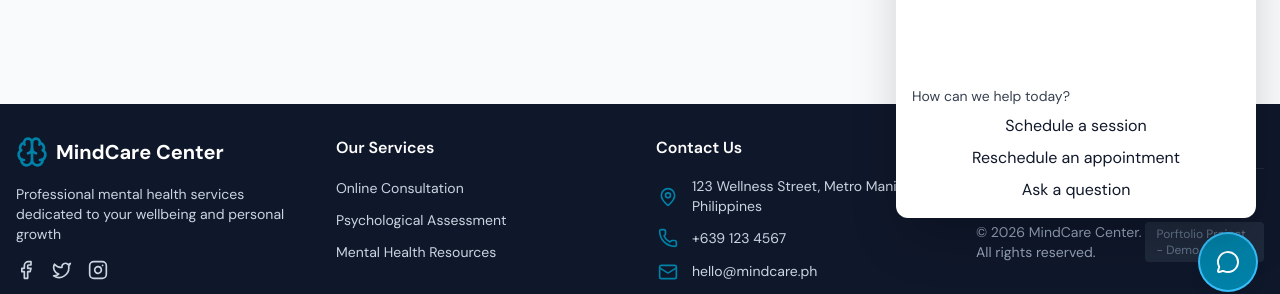
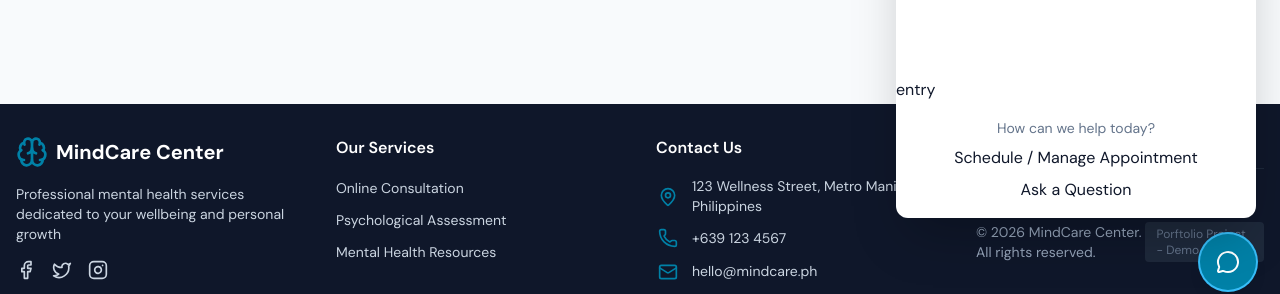
Before and after one commit to nathsycode/psych-services-center, a React (Vite) app in the folder client/: page /contact in a window 1280 px wide. Both pictures are taken after a click on the button "Open Chat". Shown: the part 486-780 px from the top of the page. Built offline with nearby package versions, Linux system fonts and the light colour scheme; no server answers.

Commit message:
done: initial prompts | wip: sub prompts

```diff
--- a/client/src/components/chat/ChatWidget.jsx
+++ b/client/src/components/chat/ChatWidget.jsx
@@ -1,9 +1,51 @@
-import { useState, useEffect, useRef } from 'react';
-import { v4 as uuid } from 'uuid';
-import { MessageCircle, X, Send } from 'lucide-react';
-import { sendChatMessage } from '../../lib/chatApi';
+import { useState, useEffect, useRef } from "react";
+import { v4 as uuid } from "uuid";
+import { MessageCircle, X, Send, Undo2 } from "lucide-react";
+import { sendChatMessage } from "../../lib/chatApi";
 
 const STORAGE_KEY = "chat_widget_state";
+
+const entryActions = [
+  {
+    action: "appointment",
+    desc: "Schedule / Manage Appointment",
+    userMsg: "Can you help me schedule / manage an appointment?",
+    botMsg: "Sure! How would you like me to help?",
+    subactions: [
+      {
+        sub: "schedule",
+        subDesc: "Schedule",
+        userMsg: "I would like to schedule an appointment",
+        botMsg:
+          "Absolutely -- Are you looking for an online consultation or an in-person assessment?",
+      },
+      {
+        sub: "cancel",
+        subDesc: "Cancel",
+        userMsg: "I would like to cancel an upcoming appointment",
+        botMsg:
+          "Sorry to hear that. To proceed, kindly confirm your full name and email address.",
+      },
+      {
+        sub: "reschedule",
+        subDesc: "Reschedule",
+        userMsg: "I would like to reschedule an existing appointment",
+        botMsg:
+          "I'd love to assist -- To proceed, please provide your full name, email address and your preferred date and time for the new schedule.",
+      },
+    ],
+  },
+  {
+    action: "question",
+    desc: "Ask a Question",
+    subactions: [
+      { sub: "services", subDesc: "Our Services" },
+      { sub: "contact", subDesc: "Our Contact Information" },
+      { sub: "pricing", subDesc: "Our Pricing / Costs" },
+      { sub: "others", subDesc: "Other information" },
+    ],
+  },
+];
 
 function loadState() {
   try {
@@ -29,15 +71,9 @@ export default function ChatWidget() {
   const [context, setContext] = useState("");
   const [lastIntent, setLastIntent] = useState(null);
 
-  console.log(import.meta.env.VITE_CHAT_API_URL); // TODO: Delete this
+  const [sessionId] = useState(stored?.sessionId || crypto.randomUUID());
 
-  const [sessionId] = useState(
-    stored?.sessionId || crypto.randomUUID()
-  );
-
-  const [hasGreeted, setHasGreeted] = useState(
-    stored?.hasGreeted || false
-  )
+  const [hasGreeted, setHasGreeted] = useState(stored?.hasGreeted || false);
 
   useEffect(() => {
     saveState({
@@ -86,13 +122,13 @@ export default function ChatWidget() {
         })),
         page: window.location.pathname,
         context: context,
-      })
+      });
 
       const botMsg = {
         id: crypto.randomUUID(),
-        role: 'assistant',
+        role: "assistant",
         content: data.reply,
-        timestamp: Date.now()
+        timestamp: Date.now(),
       };
 
       setMessages((m) => [...m, botMsg]);
@@ -100,11 +136,11 @@ export default function ChatWidget() {
       console.log("AI Intent", data.intent);
       setLastIntent(data.intent);
     } catch (err) {
-      console.error('Chat Error:', err);
+      console.error("Chat Error:", err);
     }
 
     setIsTyping(false);
-  }
+  };
 
   useEffect(() => {
     const handler = (e) => {
@@ -123,16 +159,17 @@ export default function ChatWidget() {
       <button
         onClick={() => {
           if (isOpen) {
-            setIsOpen(false)
+            setIsOpen(false);
           } else {
-            setIsOpen(true)
+            setIsOpen(true);
             initialGreet();
           }
         }}
         aria-label="Open Chat"
-        className="fixed bottom-6 right-6 rounded-full bg-primary p-4 text-white shadow-lg hover:bg-primary/90 focus:outline-none focus:ring-2 focus:ring-sky-400">
+        className="fixed bottom-6 right-6 rounded-full bg-primary p-4 text-white shadow-lg hover:bg-primary/90 focus:outline-none focus:ring-2 focus:ring-sky-400"
+      >
         <MessageCircle className="h-6 w-6" />
-      </button >
+      </button>
 
       {isOpen && (
         <div
@@ -142,37 +179,88 @@ export default function ChatWidget() {
         >
           <ChatHeader onClose={() => setIsOpen(false)} />
           <ChatMessages messages={messages} isTyping={isTyping} />
+          <p>{mode}</p>
           {mode === "entry" && (
             <EntryActions
               onSelect={(choice) => {
-                if (choice === 'question') {
-                  setMode("question_type");
-                } else {
-                  console.log('testing for now');
-                  // handleDirectionAction(choice);
+                const entryAction = entryActions.filter(
+                  (i) => i.action === choice,
+                )[0];
+
+                if (entryAction) {
+                  setMode(entryAction.action);
+
+                  if (entryAction.userMsg) {
+                    const userInput = {
+                      id: crypto.randomUUID(),
+                      role: "user",
+                      content: `${entryAction.userMsg}`,
+                      timestamp: Date.now(),
+                    };
+
+                    const botInput = {
+                      id: crypto.randomUUID(),
+                      role: "assistant",
+                      content: `${entryAction.botMsg}`,
+                      timestamp: Date.now(),
+                    };
+
+                    setMessages((m) => [...m, userInput, botInput]);
+                  }
                 }
               }}
             />
           )}
-          {mode === 'question_type' && (
-            <QuestionTypeAction
+          {(mode === "appointment" || mode === "question") && (
+            <SubActions
+              mode={mode}
               onSelect={(choice) => {
-                setContext({
-                  questionType: choice,
-                });
-                setMode('chat');
+                const subAction = entryActions
+                  .filter((ent) => ent.action === mode)[0]
+                  .subactions.filter((sub) => sub.sub === choice)[0];
+                console.log(subAction, choice);
+                if (subAction) {
+                  if (subAction.userMsg) {
+                    const userInput = {
+                      id: crypto.randomUUID(),
+                      role: "user",
+                      content: `${subAction.userMsg}`,
+                      timestamp: Date.now(),
+                    };
+
+                    setMessages((m) => [...m, userInput]);
+                  }
+
+                  if (subAction.botMsg) {
+                    const botInput = {
+                      id: crypto.randomUUID(),
+                      role: "assistant",
+                      content: `${subAction.botMsg}`,
+                      timestamp: Date.now(),
+                    };
+
+                    setMessages((m) => [...m, botInput]);
+                  }
+                  setMode("chat");
+                }
               }}
             />
           )}
           {/* <IntentActions intent={lastIntent} /> */}
+          {mode !== "chat" && mode !== "entry" && (
+            <ResetActions
+              onSelect={(choice) => {
+                setMode(choice);
+              }}
+            />
+          )}
           {mode === "chat" && (
             <ChatInput onSend={sendMessage} disabled={isTyping} />
           )}
         </div>
-      )
-      }
+      )}
     </>
-  )
+  );
 }
 
 function ChatHeader({ onClose }) {
@@ -190,7 +278,7 @@ function ChatHeader({ onClose }) {
         <X className="h-4 w-4" />
       </button>
     </div>
-  )
+  );
 }
 
 function ChatMessages({ messages, isTyping }) {
@@ -214,15 +302,16 @@ function ChatMessages({ messages, isTyping }) {
         <div ref={bottomRef} />
       </div>
     </div>
-  )
+  );
 }
 
 function MessageBubble({ message }) {
   const isUser = message.role === "user";
 
-  return (<>
+  return (
+    <>
       <div
-      className={`max-w-[85%] ${isUser ? 'ml-auto text-right' : 'text-left'}`}
+        className={`max-w-[85%] ${isUser ? "ml-auto text-right" : "text-left"}`}
       >
         <div className="mb-1 text-xs text-gray-500">
           {isUser ? "You" : "Support Assistant"} •{" "}
@@ -230,53 +319,25 @@ function MessageBubble({ message }) {
         </div>
 
         <div
-        className={`rounded-lg px-3 py-2 text-sm ${isUser
-          ? "bg-primary text-white"
-          : 'bg-gray-100 text-slate-900'
-          }`}>
+          className={`rounded-lg px-3 py-2 text-sm ${
+            isUser ? "bg-primary text-white" : "bg-gray-100 text-slate-900"
+          }`}
+        >
           {message.content}
         </div>
       </div>
-
-  </>)
+    </>
+  );
 }
 
 function formatTime(timestamp) {
   const date = new Date(timestamp);
   return date.toLocaleTimeString([], {
     hour: "2-digit",
-    minute: '2-digit',
+    minute: "2-digit",
   });
 }
 
-function IntentActions({ intent }) {
-  if (!intent || intent == "unknown") return null
-
-  return (
-    <div className="border-t bg-slate-50 px-4 py-3">
-      {intent === 'booking' && (
-        <button
-          className="w-full rounded-md bg-primary px-4 py-2 text-sm font-medium text-white hover:bg:primary/90"
-          onClick={() =>
-            console.log('Booking flow')
-          }
-        >
-          Book A Session
-        </button>
-      )
-      }
-      {
-        intent === 'reschedule' && (
-          <button
-            className="w-full rounded-md bg-primary px-4 py-2 text-sm font-medium text-white hover:bg:primary/90"
-          >
-            Reschedule Appointment
-          </button>
-        )
-      }
-    </div >
-  )
-}
 function ChatInput({ onSend, disabled }) {
   const [value, setValue] = useState("");
 
@@ -287,92 +348,70 @@ function ChatInput({ onSend, disabled }) {
 
     onSend(value.trim());
     setValue("");
-  }
+  };
 
   return (
-    <form
-      onSubmit={submit}
-      className="border-t p-3"
-    >
+    <form onSubmit={submit} className="border-t p-3">
       <div className="flex gap-2">
         <input
           value={value}
           onChange={(e) => setValue(e.target.value)}
           placeholder="Type your message..."
           disabled={disabled}
-          className='flex-1 rounded-md border px-3 py-2 text-sm focus:outline-none focus:ring-sky-400'
+          className="flex-1 rounded-md border px-3 py-2 text-sm focus:outline-none focus:ring-sky-400"
         />
-        <button
-          type='submit'
-          disabled={disabled}
-        >
-          <Send className='h-5 w-5 text-primary disabled:opacity-50' />
+        <button type="submit" disabled={disabled}>
+          <Send className="h-5 w-5 text-primary disabled:opacity-50" />
         </button>
       </div>
     </form>
-  )
+  );
 }
 
 function EntryActions({ onSelect }) {
   return (
     <div className="space-y-2 p-4">
-      <p className="text-sm text-gray-700">How can we help today?</p>
+      <p className="text-sm text-slate-500 text-center">
+        How can we help today?
+      </p>
 
-      <button
-        onClick={() => onSelect("schedule")}
-        className="w-full btn"
-      >
-        Schedule a session
+      {entryActions.map((act) => {
+        return (
+          <button onClick={() => onSelect(act.action)} className="w-full btn">
+            {act.desc}
           </button>
+        );
+      })}
+    </div>
+  );
+}
 
-      <button
-        onClick={() => onSelect("reschedule")}
-        className="w-full btn"
-      >
-        Reschedule an appointment
+function SubActions({ mode, onSelect }) {
+  const action = entryActions.filter((act) => act.action === mode)[0];
+
+  console.log(action);
+
+  return (
+    <div className="space-y-2 p-4">
+      <p className="text-sm text-gray-500 text-center">{action.desc}</p>
+
+      {action.subactions.map((sub) => {
+        return (
+          <button onClick={() => onSelect(sub.sub)} className="w-full btn">
+            {sub.subDesc}
           </button>
+        );
+      })}
+    </div>
+  );
+}
 
-      <button
-        onClick={() => onSelect("question")}
-        className="w-full btn"
-      >
-        Ask a question
+function ResetActions({ onSelect }) {
+  return (
+    <div className="absolute bottom-4 right-4 text-slate-400 hover:bg-slate-100 rounded-md p-1">
+      <button onClick={() => onSelect("entry")}>
+        <Undo2 className="w-4 h-4" />
       </button>
     </div>
-  )
+  );
 }
-
-function QuestionTypeAction({ onSelect }) {
-  return (
-    <div className="space-y-2 p-4">
-      <p className="text-sm text-gray-700">I have a question about</p>
-
-      <button
-        onClick={() => onSelect("services")}
-        className="w-full btn"
-      >
-        Services
-      </button>
-
-      <button
-        onClick={() => onSelect("pricing")}
-        className="w-full btn"
-      >
-        Pricing
-      </button>
-
-      <button
-        onClick={() => onSelect("contact")}
-        className="w-full btn"
-      >
-        Contact & Logistics
-      </button>
-      <button
-        onClick={() => onSelect("other")}
-        className="w-full btn"
-      >
-        Something else
-      </button>
-    </div>
-  )
-}
```
Lines whose indentation alone changed are shown as unchanged.
